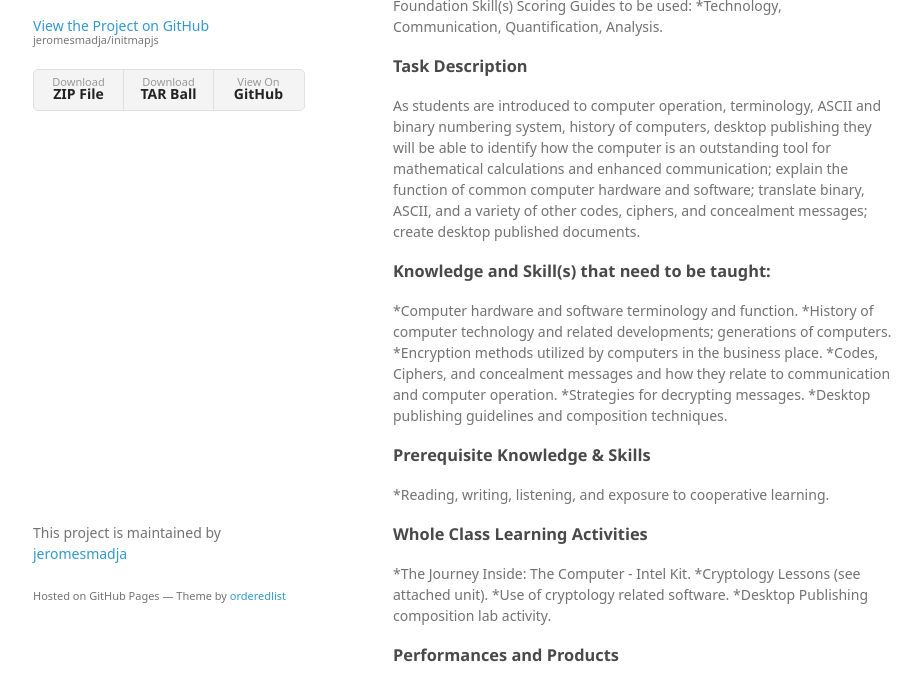
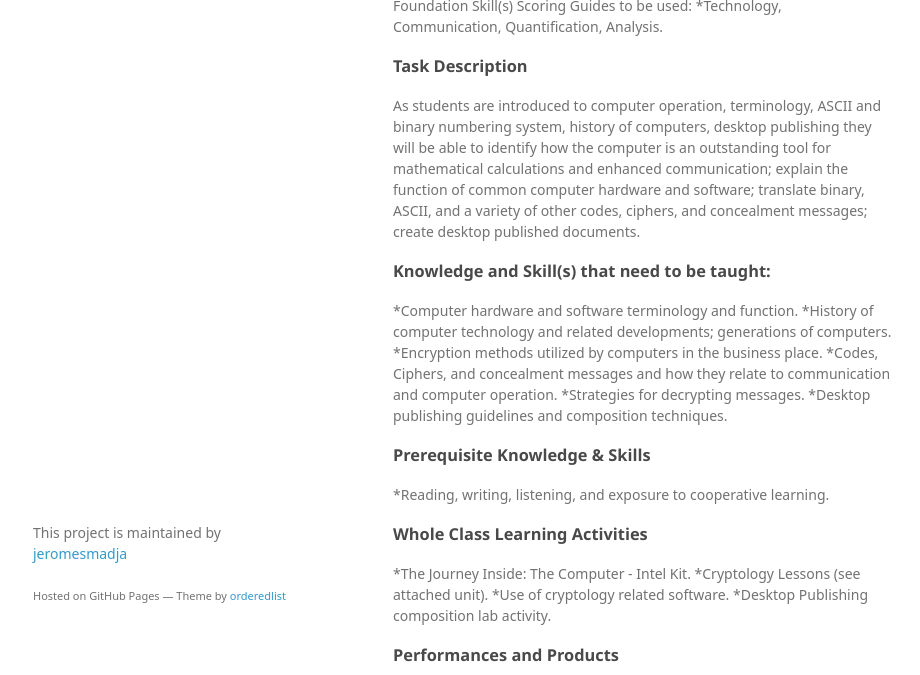
Before and after one commit to jeromesmadja/initmapjs, a plain HTML site: page index.html in a window 1280 px wide. Shown: the part 125-800 px from the top of the page, without its empty margins (177-1097 px from the left). Drawn offline with Linux system fonts and the light colour scheme; a web font is replaced by a local one.

Commit message:
Update index.html

```diff
--- a/index.html
+++ b/index.html
@@ -18,14 +18,7 @@
         <h1>Initmapjs Outcomes/Objectives</h1>
         <p></p>
 
-        <p class="view"><a href="https://github.com/jeromesmadja/initmapjs">View the Project on GitHub <small>jeromesmadja/initmapjs</small></a></p>
 
-
-        <ul>
-          <li><a href="https://github.com/jeromesmadja/initmapjs/zipball/master">Download <strong>ZIP File</strong></a></li>
-          <li><a href="https://github.com/jeromesmadja/initmapjs/tarball/master">Download <strong>TAR Ball</strong></a></li>
-          <li><a href="https://github.com/jeromesmadja/initmapjs">View On <strong>GitHub</strong></a></li>
-        </ul>
       </header>
       <section>
         <p>Core Application Scoring Guides to be used:
```
